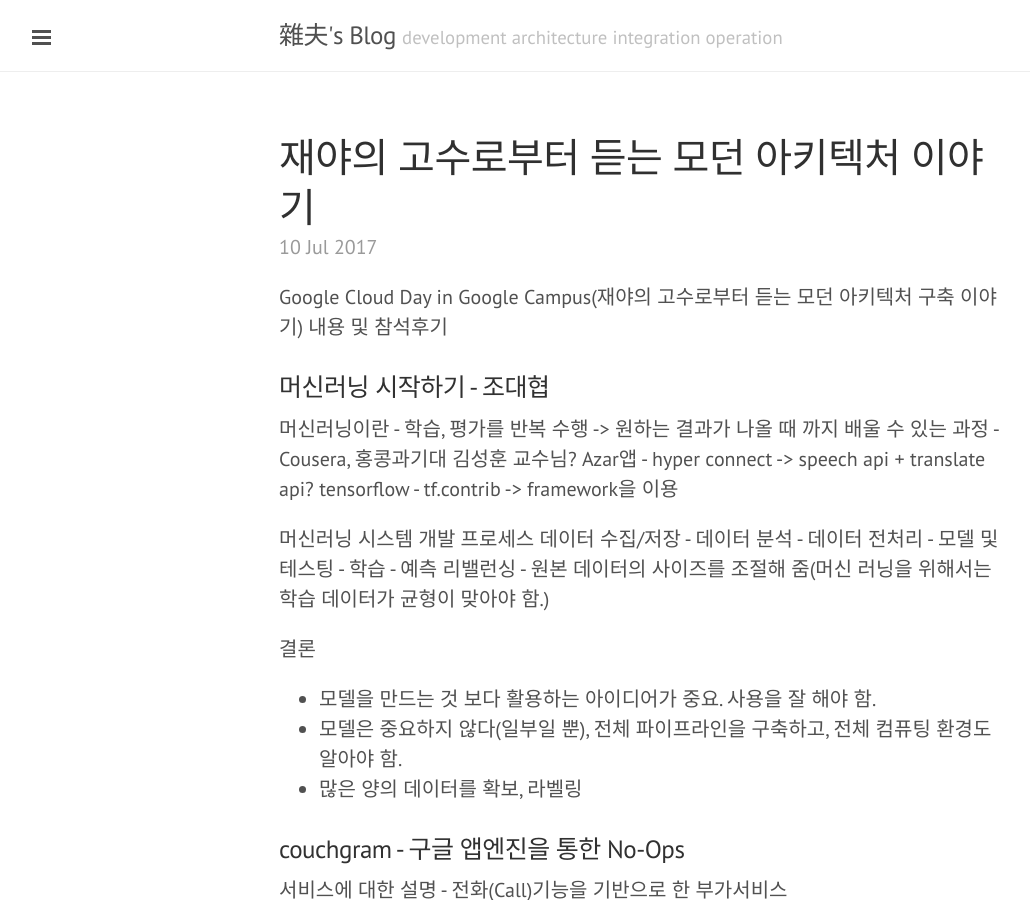
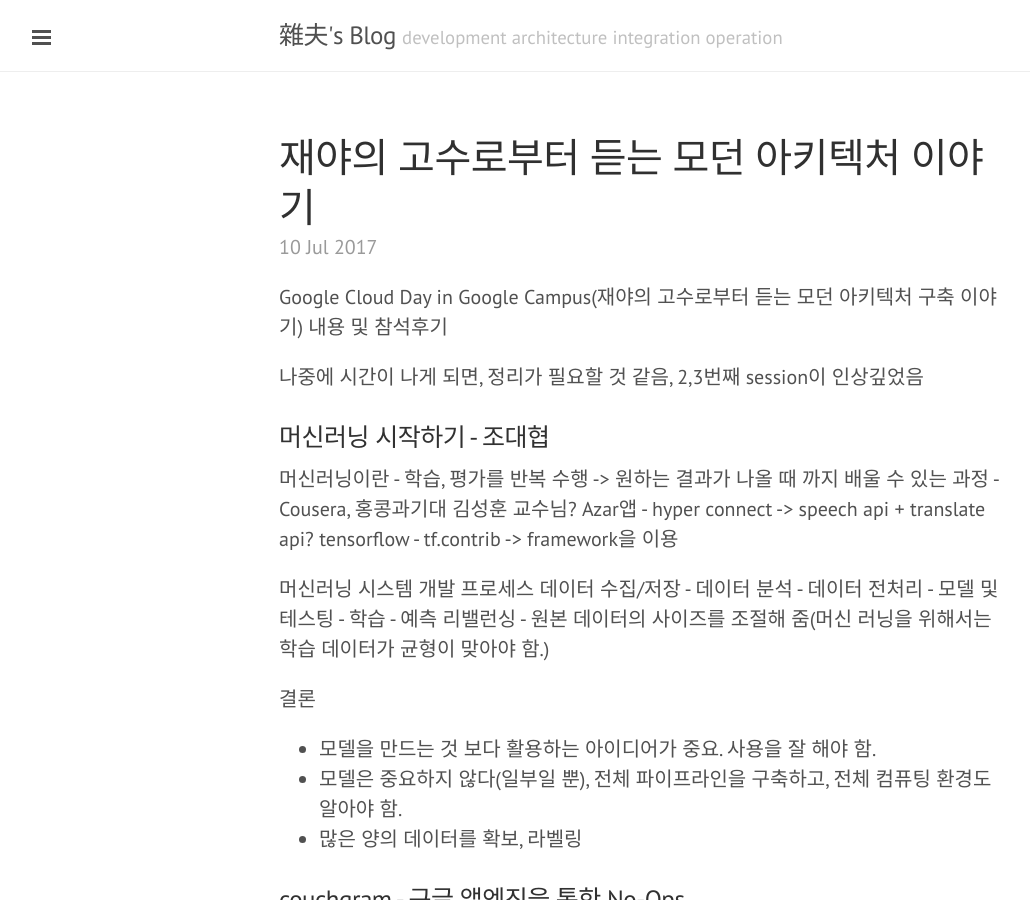
Before and after one commit to skaqud/skaqud.github.com, a Jekyll site: the page built from _posts/2017-07-06-Google-Cloud-Day.markdown, in a window 1280 px wide and 900 px high. Shown: the whole window, without its empty margins (1-1031 px from the left). Built offline with Jekyll 4.4.1, drawn with Linux system fonts in a browser that asks for light colours.

Commit message:
update posts

```diff
--- a/_posts/2017-07-06-Google-Cloud-Day.markdown
+++ b/_posts/2017-07-06-Google-Cloud-Day.markdown
@@ -9,6 +9,8 @@ tags:
 ---
 
 Google Cloud Day in Google Campus(재야의 고수로부터 듣는 모던 아키텍처 구축 이야기) 내용 및 참석후기
+
+나중에 시간이 나게 되면, 정리가 필요할 것 같음, 2,3번째 session이 인상깊었음
 
 ### 머신러닝 시작하기 - 조대협
 
```
